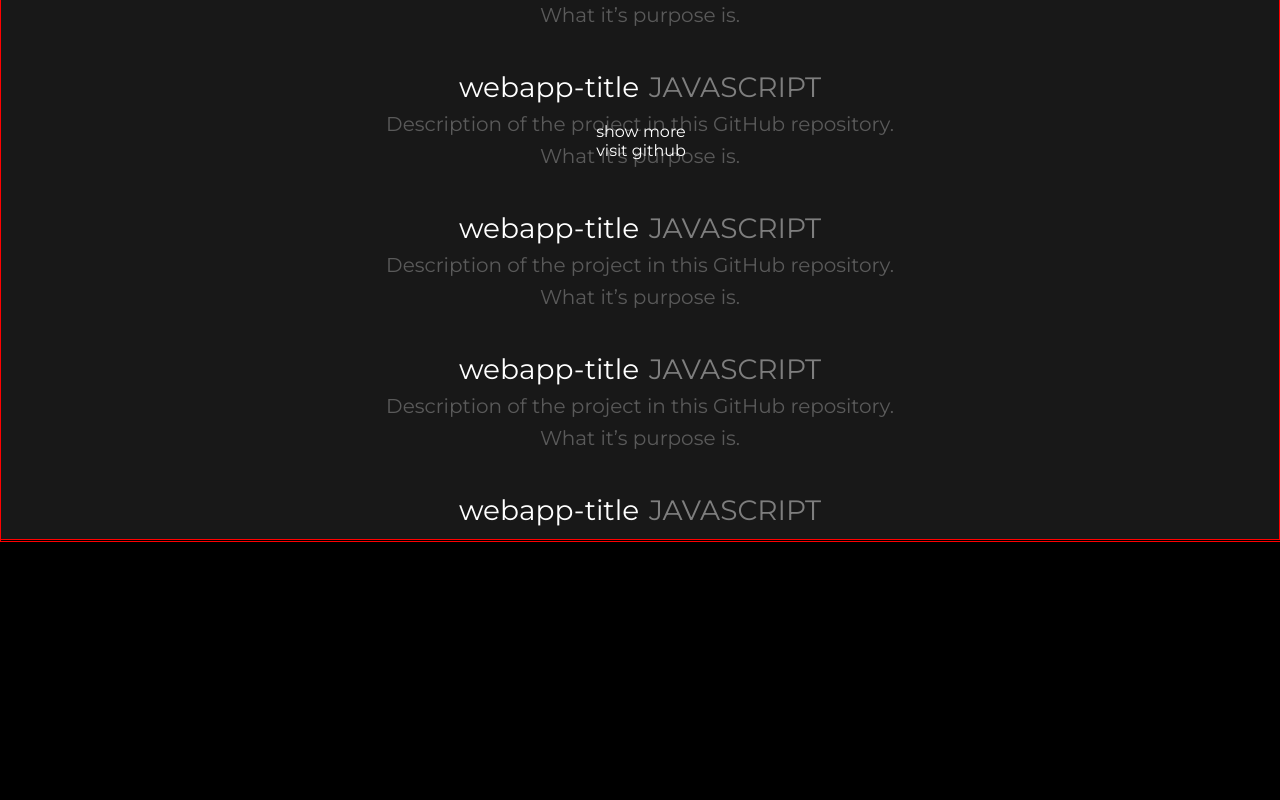
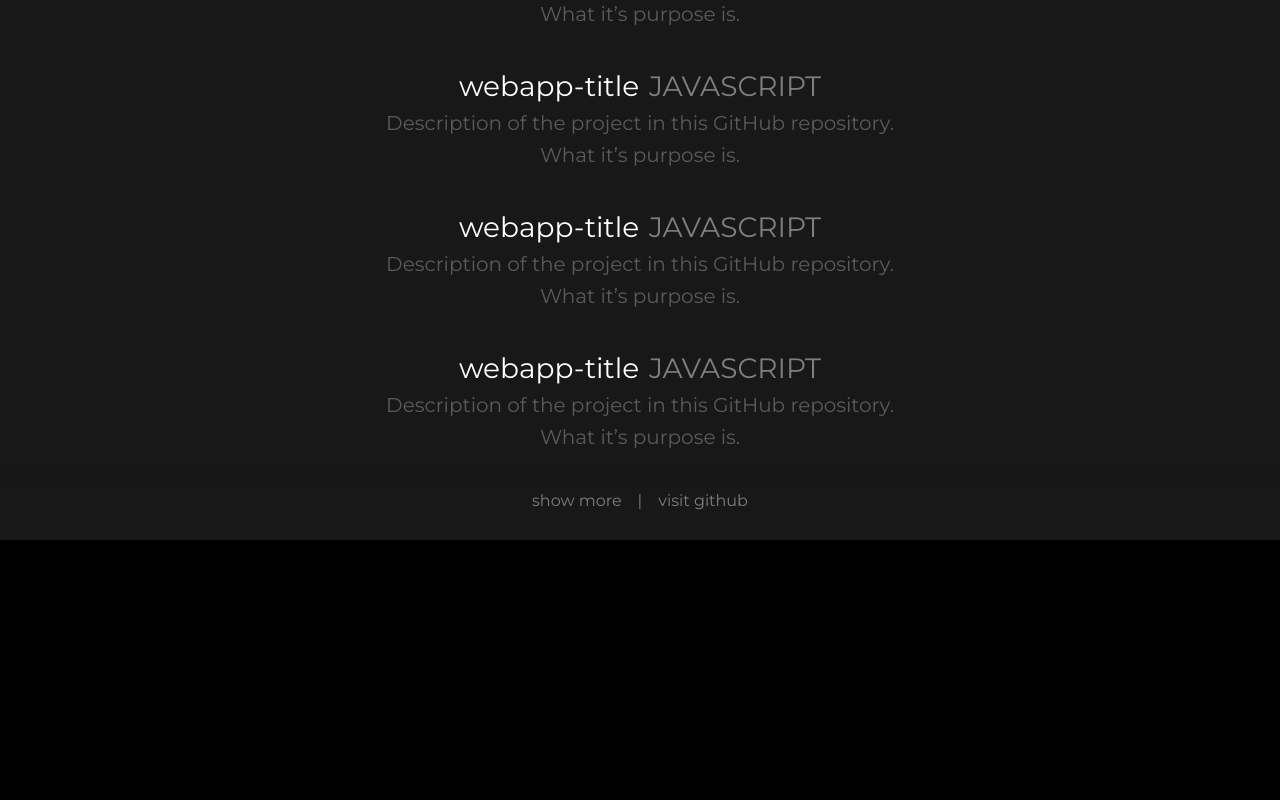
Before and after one commit to theineptdev/portfolio-v3, a Vue app: page / in a window 1280 px wide. Shown: the part 1860-2660 px from the top of the page. Built offline with nearby package versions, Linux system fonts and the light colour scheme.

Commit message:
css adjustments & show more/less implementation

```diff
--- a/src/components/Works.vue
+++ b/src/components/Works.vue
@@ -1,11 +1,16 @@
 <template>
     <div class="container">
         <div class="btns">
-            <div class="btn-more">show more</div>
-            <div class="btn-github">visit github</div>
+            <div class="upper"></div>
+            <div class="lower">
+                <div class="btn-more" @click="toggleMore('200vh')">show more</div>
+                <div class="btn-less" @click="toggleMore('100vh')">show less</div>
+                |
+                <div class="btn-github">visit github</div>
+            </div>
         </div>
         <div class="repo-container">
-            <div class="title" @click="toggleMore('200vh')">GitHub Repo</div>
+            <div class="title">GitHub Repo</div>
             <div v-for="n in 8" :key="n">
             <div class="repo-ref">
                 <div class="repo-title">webapp-title</div>
@@ -25,7 +30,20 @@
                     .style.height = height;
                 document.getElementsByClassName('repo-container')[0]
                     .style.height = height;
-                console.log('this');
+                document.getElementsByClassName('upper')[0]
+                    .style.height = 'calc(' + height + ' - 5rem)';
+                if (height === '200vh') {
+                    document.getElementsByClassName('btn-less')[0]
+                        .style.display = 'flex';
+                    document.getElementsByClassName('btn-more')[0]
+                        .style.display = 'none';
+                } else {
+                    document.getElementsByClassName('btn-less')[0]
+                        .style.display = 'none';
+                    document.getElementsByClassName('btn-more')[0]
+                        .style.display = 'flex';
+                }
+                console.log(height);
             }
         }
     }
@@ -41,22 +59,53 @@
     flex-direction: column;
     text-align: center;
     overflow: hidden;
+    /* smooth transitions for elements within container */
+    transition: 0.5s ease-in-out;
 }
 
 .btns {
-    border: 1px solid red;
+    pointer-events: none;
     position: absolute;
     width: 100%;
-    height: 100vh;
-    display: grid;
-    place-items: center;
-    place-content: center;
+    /* height: 100vh; */
+    display: flex;
+    flex-direction: column;
+}
+.upper {
+    height: calc(100vh - 5rem);
+    transition: 0.5s ease-in-out;
+}
+.lower {
+    pointer-events: auto;
+    display: flex;
+    justify-content: center;
+    align-items: center;
+    height: 5rem;
+    /* background: rgb(24, 24, 24); */
+    background-image: linear-gradient(
+        to bottom,
+        rgb(24, 24, 24, 0) 0%,
+        rgb(24, 24, 24) 35%
+    );
+    color: rgba(255, 255, 255, 0.438);
+}
+.btn-less {
+    display: none;
+}
+.btn-more, .btn-less, .btn-github {
+    padding-left: 1rem;
+    padding-right: 1rem;
+    cursor: pointer;
+    transition: 0.5s ease-in-out;
+}
+:is(.btn-more, .btn-less, .btn-github):hover {
+    color: white;
 }
 
 .repo-container {
     height: 100vh;
     overflow: hidden;
-    border: 1px solid red;
+    transition: 0.5s ease-in-out;
 }
 
 .title {
```
